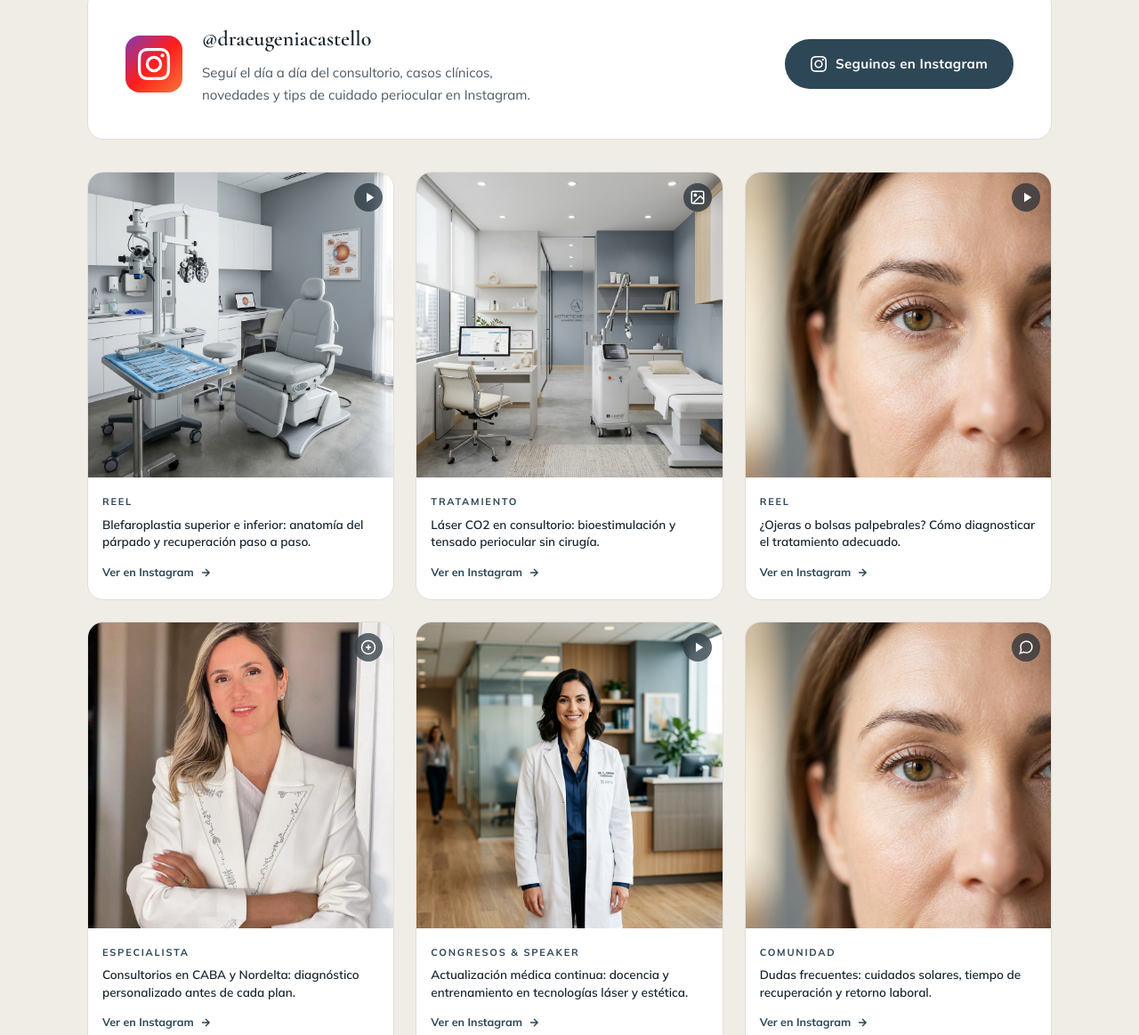
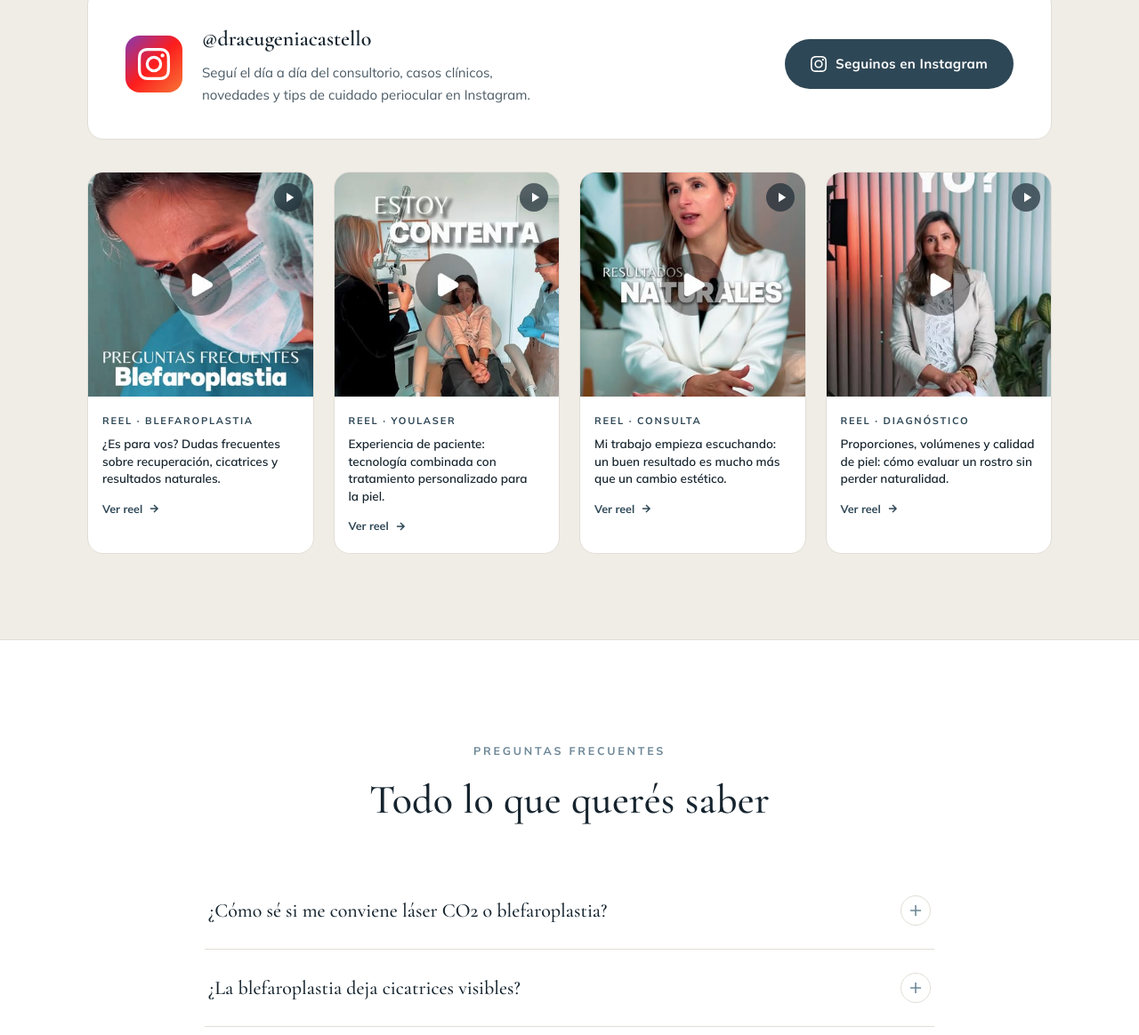
Before and after one commit to agustinlago88/castello, a plain HTML site: page Landing Dra Castello.html in a window 1280 px wide. Shown: the part 4656-5820 px from the top of the page at 89% size. Drawn offline with nearby package versions, Linux system fonts and the light colour scheme.

Commit message:
feat: grilla con los 4 reels reales de Instagram y sus stills oficiales
- Descargadas y añadidas las miniaturas/stills oficiales de cada reel de Instagram
- Enlace directo a cada publicacion en Instagram:
  1. DcWzzd8plm6: Blefaroplastia y resultado natural
  2. DadzCY-JWYP: Testimonio de paciente YouLaser
  3. Dbq15NKp6_u: Objetivo en consultorio y escucha al paciente
  4. DcPgrUhpb2p: Analisis facial y proporciones
- Actualizados estilos de grilla a 4 columnas responsivas con badges interactivos

```diff
--- a/Landing Dra Castello.html
+++ b/Landing Dra Castello.html
@@ -312,89 +312,61 @@
       </a>
     </div>
 
-    <!-- Grilla de los 6 últimos posteos y reels reales -->
+    <!-- Grilla de los reels reales con sus stills y enlaces directos -->
     <div class="ig-grid reveal">
-      <a class="ig-card" href="https://www.instagram.com/draeugeniacastello/" target="_blank" rel="noopener noreferrer" aria-label="Ver video en Instagram: Blefaroplastia y armonía de la mirada">
+      <a class="ig-card" href="https://www.instagram.com/draeugeniacastello/reel/DcWzzd8plm6/" target="_blank" rel="noopener noreferrer" aria-label="Ver reel en Instagram: Blefaroplastia y resultado natural">
         <div class="ig-card-media">
-          <img src="assets/img/blefaroplastia.png" alt="Cirugía de párpados y blefaroplastia ambulatoria" width="360" height="360" loading="lazy">
+          <img src="assets/img/reel-dcwzzd.jpg" alt="Dra. Eugenia Castello — Dudas frecuentes sobre Blefaroplastia" width="360" height="360" loading="lazy">
           <span class="ig-badge video-badge" aria-hidden="true">
             <svg width="18" height="18" viewBox="0 0 24 24" fill="currentColor"><path d="M8 5v14l11-7z"/></svg>
           </span>
         </div>
         <div class="ig-card-overlay">
-          <span class="ig-card-tag">Reel</span>
-          <p>Blefaroplastia superior e inferior: anatomía del párpado y recuperación paso a paso.</p>
-          <span class="ig-card-footer">Ver en Instagram <svg width="14" height="14" viewBox="0 0 24 24" fill="none" stroke="currentColor" stroke-width="2.5"><path d="M5 12h14M12 5l7 7-7 7"/></svg></span>
+          <span class="ig-card-tag">Reel · Blefaroplastia</span>
+          <p>¿Es para vos? Dudas frecuentes sobre recuperación, cicatrices y resultados naturales.</p>
+          <span class="ig-card-footer">Ver reel <svg width="14" height="14" viewBox="0 0 24 24" fill="none" stroke="currentColor" stroke-width="2.5"><path d="M5 12h14M12 5l7 7-7 7"/></svg></span>
         </div>
       </a>
 
-      <a class="ig-card" href="https://www.instagram.com/draeugeniacastello/" target="_blank" rel="noopener noreferrer" aria-label="Ver posteo en Instagram: Láser CO2 Periocular fraccionado">
+      <a class="ig-card" href="https://www.instagram.com/draeugeniacastello/reel/DadzCY-JWYP/" target="_blank" rel="noopener noreferrer" aria-label="Ver reel en Instagram: Experiencia YouLaser">
         <div class="ig-card-media">
-          <img src="assets/img/laser-co2.png" alt="Láser CO2 periocular fraccionado" width="360" height="360" loading="lazy">
-          <span class="ig-badge" aria-hidden="true">
-            <svg width="18" height="18" viewBox="0 0 24 24" fill="none" stroke="currentColor" stroke-width="2"><rect x="3" y="3" width="18" height="18" rx="2"/><circle cx="8.5" cy="8.5" r="1.5"/><path d="M21 15l-5-5L5 21"/></svg>
-          </span>
-        </div>
-        <div class="ig-card-overlay">
-          <span class="ig-card-tag">Tratamiento</span>
-          <p>Láser CO2 en consultorio: bioestimulación y tensado periocular sin cirugía.</p>
-          <span class="ig-card-footer">Ver en Instagram <svg width="14" height="14" viewBox="0 0 24 24" fill="none" stroke="currentColor" stroke-width="2.5"><path d="M5 12h14M12 5l7 7-7 7"/></svg></span>
-        </div>
-      </a>
-
-      <a class="ig-card" href="https://www.instagram.com/draeugeniacastello/" target="_blank" rel="noopener noreferrer" aria-label="Ver video en Instagram: Mirada descansada">
-        <div class="ig-card-media">
-          <img src="assets/img/hero-mirada.png" alt="Rejuvenecimiento de la mirada y estética periocular" width="360" height="360" loading="lazy">
+          <img src="assets/img/reel-dadzcy.jpg" alt="Testimonio de paciente con YouLaser — Dra. Castello" width="360" height="360" loading="lazy">
           <span class="ig-badge video-badge" aria-hidden="true">
             <svg width="18" height="18" viewBox="0 0 24 24" fill="currentColor"><path d="M8 5v14l11-7z"/></svg>
           </span>
         </div>
         <div class="ig-card-overlay">
-          <span class="ig-card-tag">Reel</span>
-          <p>¿Ojeras o bolsas palpebrales? Cómo diagnosticar el tratamiento adecuado.</p>
-          <span class="ig-card-footer">Ver en Instagram <svg width="14" height="14" viewBox="0 0 24 24" fill="none" stroke="currentColor" stroke-width="2.5"><path d="M5 12h14M12 5l7 7-7 7"/></svg></span>
+          <span class="ig-card-tag">Reel · YouLaser</span>
+          <p>Experiencia de paciente: tecnología combinada con tratamiento personalizado para la piel.</p>
+          <span class="ig-card-footer">Ver reel <svg width="14" height="14" viewBox="0 0 24 24" fill="none" stroke="currentColor" stroke-width="2.5"><path d="M5 12h14M12 5l7 7-7 7"/></svg></span>
         </div>
       </a>
 
-      <a class="ig-card" href="https://www.instagram.com/draeugeniacastello/" target="_blank" rel="noopener noreferrer" aria-label="Ver posteo en Instagram: Dra. Castello en consultorio">
+      <a class="ig-card" href="https://www.instagram.com/draeugeniacastello/reel/Dbq15NKp6_u/" target="_blank" rel="noopener noreferrer" aria-label="Ver reel en Instagram: Mi objetivo en consultorio">
         <div class="ig-card-media">
-          <img src="assets/img/doctora.jpg" alt="Dra. María Eugenia Castello en consultorio" width="360" height="360" loading="lazy">
-          <span class="ig-badge" aria-hidden="true">
-            <svg width="18" height="18" viewBox="0 0 24 24" fill="none" stroke="currentColor" stroke-width="2"><circle cx="12" cy="12" r="10"/><path d="M12 8v8M8 12h8"/></svg>
-          </span>
-        </div>
-        <div class="ig-card-overlay">
-          <span class="ig-card-tag">Especialista</span>
-          <p>Consultorios en CABA y Nordelta: diagnóstico personalizado antes de cada plan.</p>
-          <span class="ig-card-footer">Ver en Instagram <svg width="14" height="14" viewBox="0 0 24 24" fill="none" stroke="currentColor" stroke-width="2.5"><path d="M5 12h14M12 5l7 7-7 7"/></svg></span>
-        </div>
-      </a>
-
-      <a class="ig-card" href="https://www.instagram.com/draeugeniacastello/" target="_blank" rel="noopener noreferrer" aria-label="Ver video en Instagram: Jornadas y conferencias científicas">
-        <div class="ig-card-media">
-          <img src="assets/img/retrato-dra.png" alt="Dra. Eugenia Castello — Speaker Quanta System & Allergan Aesthetics" width="360" height="360" loading="lazy">
+          <img src="assets/img/reel-dbq15n.jpg" alt="Dra. Castello: Mi objetivo cada vez que un paciente entra al consultorio" width="360" height="360" loading="lazy">
           <span class="ig-badge video-badge" aria-hidden="true">
             <svg width="18" height="18" viewBox="0 0 24 24" fill="currentColor"><path d="M8 5v14l11-7z"/></svg>
           </span>
         </div>
         <div class="ig-card-overlay">
-          <span class="ig-card-tag">Congresos &amp; Speaker</span>
-          <p>Actualización médica continua: docencia y entrenamiento en tecnologías láser y estética.</p>
-          <span class="ig-card-footer">Ver en Instagram <svg width="14" height="14" viewBox="0 0 24 24" fill="none" stroke="currentColor" stroke-width="2.5"><path d="M5 12h14M12 5l7 7-7 7"/></svg></span>
+          <span class="ig-card-tag">Reel · Consulta</span>
+          <p>Mi trabajo empieza escuchando: un buen resultado es mucho más que un cambio estético.</p>
+          <span class="ig-card-footer">Ver reel <svg width="14" height="14" viewBox="0 0 24 24" fill="none" stroke="currentColor" stroke-width="2.5"><path d="M5 12h14M12 5l7 7-7 7"/></svg></span>
         </div>
       </a>
 
-      <a class="ig-card" href="https://www.instagram.com/draeugeniacastello/" target="_blank" rel="noopener noreferrer" aria-label="Ver posteo en Instagram: Preguntas frecuentes y postoperatorio">
+      <a class="ig-card" href="https://www.instagram.com/draeugeniacastello/reel/DcPgrUhpb2p/" target="_blank" rel="noopener noreferrer" aria-label="Ver reel en Instagram: Análisis facial">
         <div class="ig-card-media">
-          <img src="assets/img/hero-mirada.png" alt="Preguntas frecuentes y postoperatorio en Instagram" width="360" height="360" loading="lazy">
-          <span class="ig-badge" aria-hidden="true">
-            <svg width="18" height="18" viewBox="0 0 24 24" fill="none" stroke="currentColor" stroke-width="2"><path d="M21 11.5a8.38 8.38 0 0 1-.9 3.8 8.5 8.5 0 0 1-7.6 4.7 8.38 8.38 0 0 1-3.8-.9L3 21l1.9-5.7a8.38 8.38 0 0 1-.9-3.8 8.5 8.5 0 0 1 4.7-7.6 8.38 8.38 0 0 1 3.8-.9h.5a8.48 8.48 0 0 1 8 8v.5z"/></svg>
+          <img src="assets/img/reel-dcpgr.jpg" alt="Dra. Castello: Análisis integral de proporciones y estructura facial" width="360" height="360" loading="lazy">
+          <span class="ig-badge video-badge" aria-hidden="true">
+            <svg width="18" height="18" viewBox="0 0 24 24" fill="currentColor"><path d="M8 5v14l11-7z"/></svg>
           </span>
         </div>
         <div class="ig-card-overlay">
-          <span class="ig-card-tag">Comunidad</span>
-          <p>Dudas frecuentes: cuidados solares, tiempo de recuperación y retorno laboral.</p>
-          <span class="ig-card-footer">Ver en Instagram <svg width="14" height="14" viewBox="0 0 24 24" fill="none" stroke="currentColor" stroke-width="2.5"><path d="M5 12h14M12 5l7 7-7 7"/></svg></span>
+          <span class="ig-card-tag">Reel · Diagnóstico</span>
+          <p>Proporciones, volúmenes y calidad de piel: cómo evaluar un rostro sin perder naturalidad.</p>
+          <span class="ig-card-footer">Ver reel <svg width="14" height="14" viewBox="0 0 24 24" fill="none" stroke="currentColor" stroke-width="2.5"><path d="M5 12h14M12 5l7 7-7 7"/></svg></span>
         </div>
       </a>
     </div>
--- a/assets/castello.css
+++ b/assets/castello.css
@@ -766,8 +766,8 @@ p { text-wrap: pretty; }
 
 .ig-grid {
   display: grid;
-  grid-template-columns: repeat(3, 1fr);
-  gap: 24px;
+  grid-template-columns: repeat(4, 1fr);
+  gap: 22px;
   margin-top: 36px;
 }
 
```
Also changed, not shown: index.html (+23 -51 lines), assets/img/reel-dadzcy.jpg (added), assets/img/reel-dbq15n.jpg (added), assets/img/reel-dcpgr.jpg (added), assets/img/reel-dcwzzd.jpg (added).
